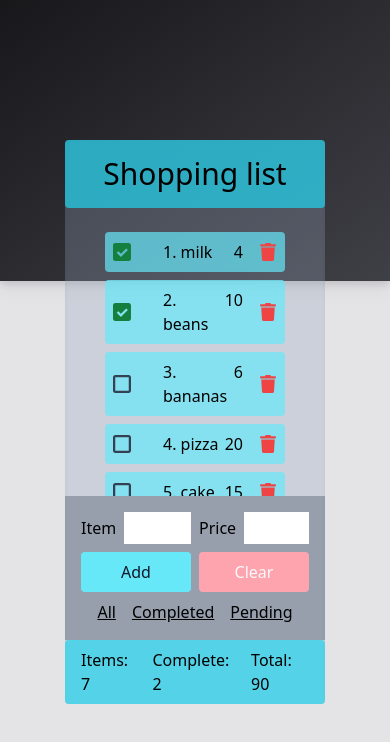
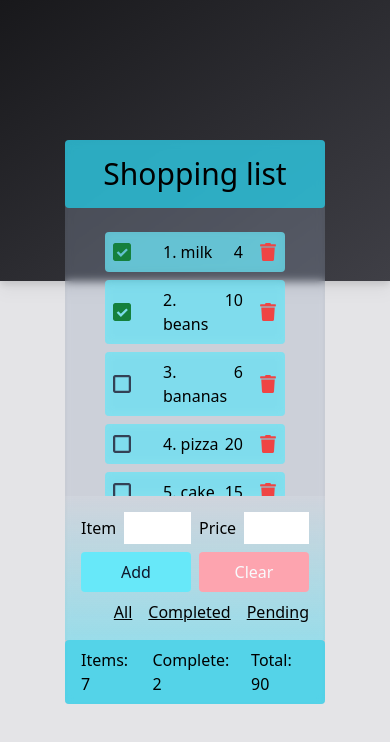
Before and after one commit to ecmCode/shopping-list, a React app: page / in a window 390 px wide. Shown: the top 742 px of the page. Built offline with nearby package versions, Linux system fonts and the light colour scheme; the HTML template or start-up script is replaced by a standard one.

Commit message:
change styling

```diff
--- a/src/components/List.module.css
+++ b/src/components/List.module.css
@@ -1,5 +1,5 @@
 .list{
-    @apply rounded bg-slate-400/30 shadow-inner w-2/3 h-max flex flex-col justify-between
+    @apply rounded bg-slate-400/30 backdrop-blur-sm shadow-inner w-2/3 h-max flex flex-col justify-between
 }
 .title{
     @apply text-3xl bg-cyan-400/70 text-center py-4 rounded
--- a/src/components/Sidebar.module.css
+++ b/src/components/Sidebar.module.css
@@ -1,5 +1,5 @@
 .sidebar{
-    @apply bg-slate-600/40 flex gap-2 flex-col justify-center items-stretch w-full lg:w-1/3 p-4
+    @apply bg-gradient-to-b from-slate-100/10 to-cyan-300/50 flex gap-2 flex-col justify-center items-stretch w-full lg:w-1/3 p-4
 }
 
 .input{
@@ -27,7 +27,7 @@
 }
 
 .filter{
-    @apply flex gap-4 w-full justify-center items-center
+    @apply flex gap-4 w-full justify-end lg:justify-center items-center
 }
 .filter button{
     @apply underline underline-offset-1 w-max
```
